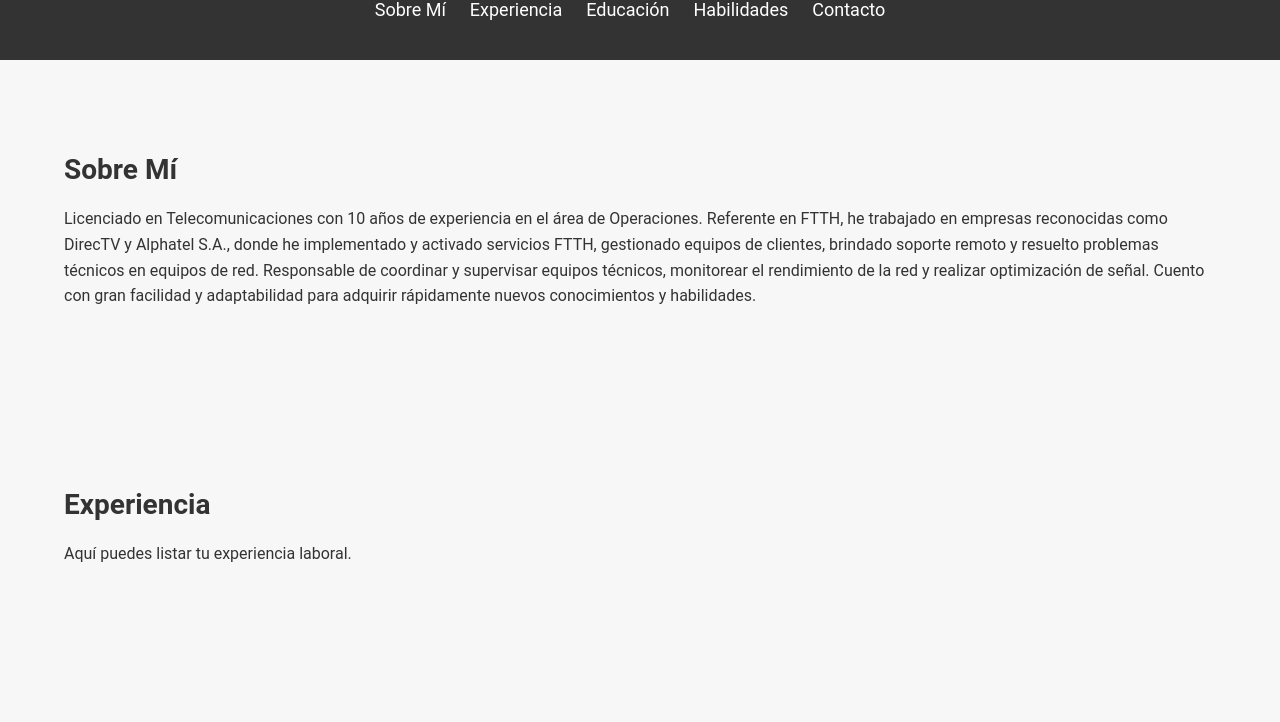
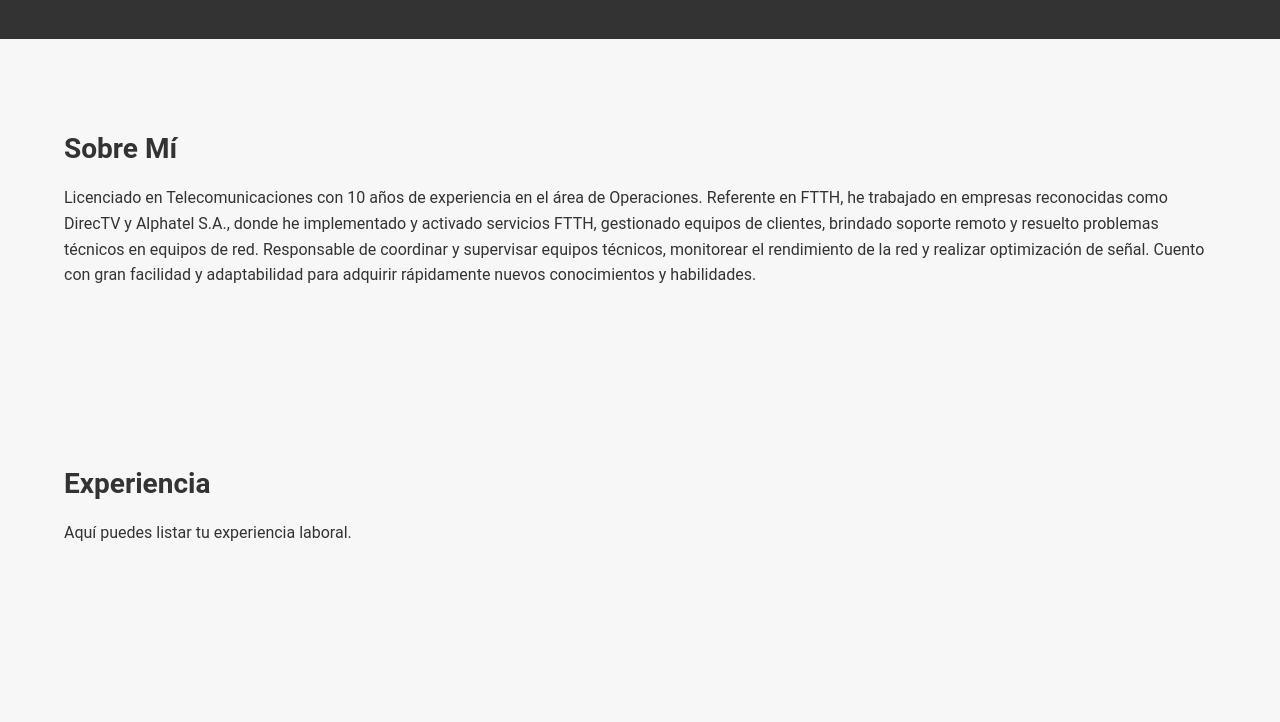
Before and after one commit to lucianoparola/cv, a plain HTML site: page index.html in a window 1280 px wide. Shown: the part 117-839 px from the top of the page. Drawn offline with Linux system fonts and the light colour scheme.

Commit message:
Update index.html

```diff
--- a/index.html
+++ b/index.html
@@ -11,15 +11,7 @@
 <header>
     <div class="container">
         <h1>Luciano Parola</h1>
-        <nav>
-            <ul>
-                <li><a href="#sobre-mi">Sobre Mí</a></li>
-                <li><a href="#experiencia">Experiencia</a></li>
-                <li><a href="#educacion">Educación</a></li>
-                <li><a href="#habilidades">Habilidades</a></li>
-                <li><a href="#contacto">Contacto</a></li>
-            </ul>
-        </nav>
+
     </div>
 </header>
 
```
